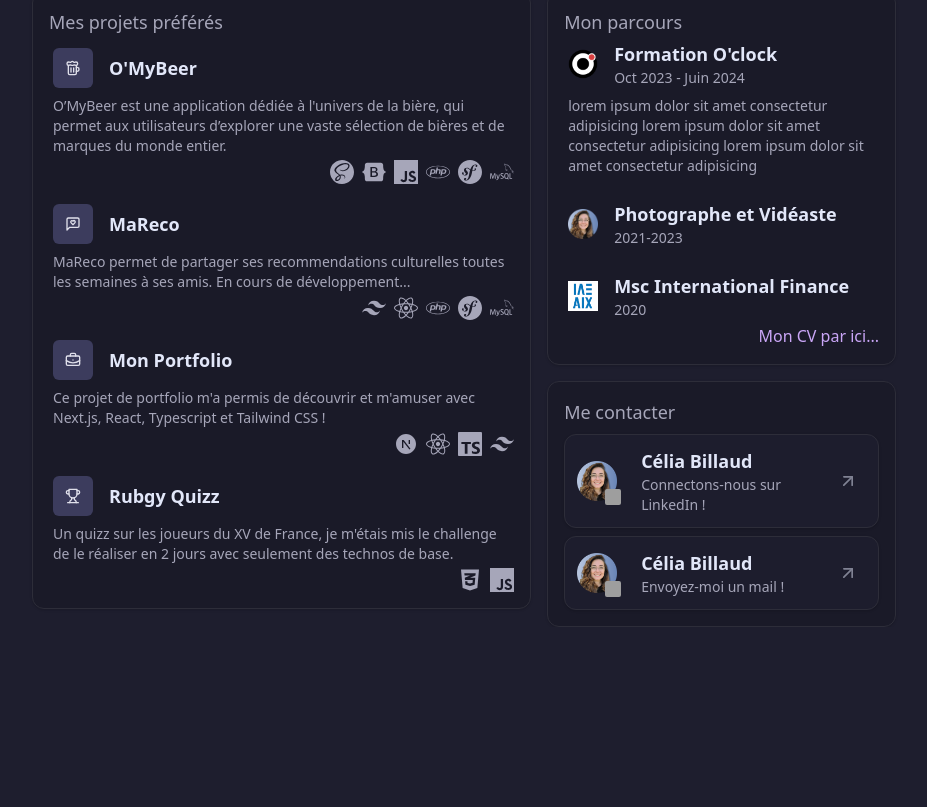
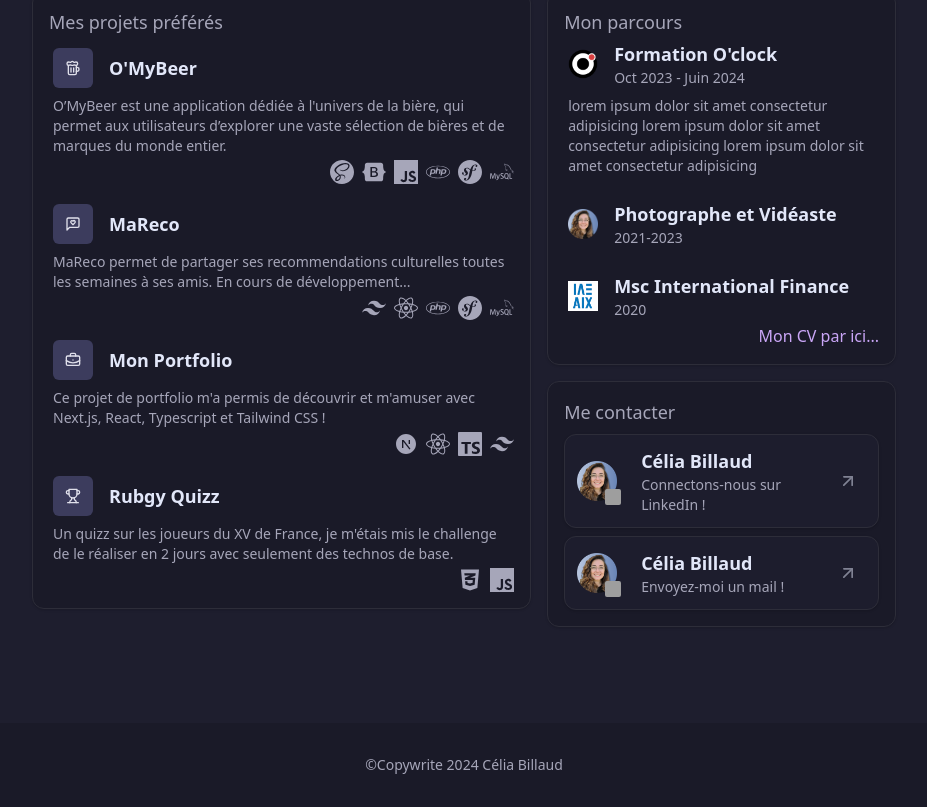
Before and after one commit to CeliaBillaud/portfolio, a Next.js app: page / in a window 1280 px wide. Shown: the part 919-1726 px from the top of the page, without its empty margins (176-1103 px from the left). Before the commit the page ends 1546 px from the top, so only its background shows below. Built offline with nearby package versions, Linux system fonts and the light colour scheme; grey boxes are pictures that could not be loaded; a web font is replaced by a local one.

Commit message:
footer added

```diff
--- /dev/null
+++ b/app/_components/Footer.tsx
@@ -0,0 +1,9 @@
+import {Section} from './Section'
+
+export const Footer = () => {
+    return <footer className='bg-card'>
+        <Section className='py-8'>
+            <p className='text-muted-foreground text-sm text-center'>©Copywrite 2024 Célia Billaud</p>
+        </Section>
+    </footer>
+}
--- a/app/page.tsx
+++ b/app/page.tsx
@@ -3,6 +3,7 @@ import { Hero } from "./_components/Hero";
 import { Spacing } from "./_components/Spacing";
 import { PhotoGrid } from "./_components/PhotoGrid";
 import { Status } from "./_components/Status";
+import { Footer } from "./_components/Footer";
 
 export default function Home() {
   return (
@@ -21,6 +22,10 @@ export default function Home() {
 
       <Status/>
 
+      <Spacing size="md"/>
+
+      <Footer/>
+
     </main>
   );
 }
```
